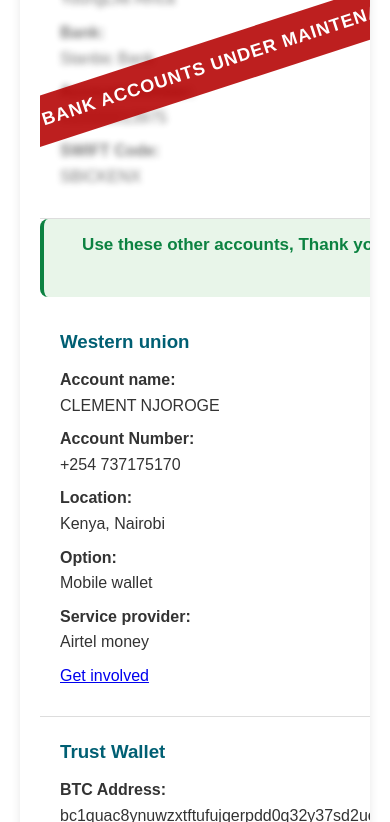
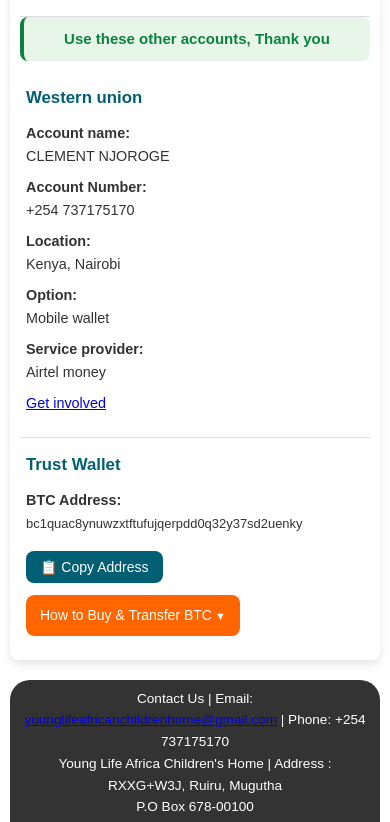
Before and after one commit to KiaSteve/young-life-africa-childrens-home, a plain HTML site: page howyoucanhelp.html in a window 390 px wide. Shown: the part 846-1668 px from the top of the page. Drawn offline with Linux system fonts and the light colour scheme.

Commit message:
howyoucanhelp change

```diff
--- a/howyoucanhelp.html
+++ b/howyoucanhelp.html
@@ -20,6 +20,7 @@
 
         .logo {
             max-width: 200px;
+            height: auto;
         }
 
         /* Body Styling */
@@ -148,6 +149,7 @@
 
         .donation-method p {
             margin-bottom: 8px;
+            word-break: break-word;
         }
 
         .donation-method strong {
@@ -155,41 +157,24 @@
             width: 150px;
         }
 
-        /* Responsive Design */
-        @media (max-width: 768px) {
-            .donate-details {
-                flex-direction: column;
-            }
+        #btc-address {
+            word-break: break-all;
+            font-size: 0.9em;
+        }
 
-            .donation-method {
-                border-right: none;
-                border-bottom: 1px solid #ddd;
-            }
+        #copy-btc-btn {
+            margin-top: 8px;
+            padding: 8px 14px;
+            border: none;
+            border-radius: 8px;
+            background: #005f73;
+            color: white;
+            cursor: pointer;
+            font-size: 14px;
+        }
 
-            .donation-method:last-child {
-                border-bottom: none;
-            }
-
-            .hero {
-                font-size: 24px;
-                height: 200px;
-            }
-
-            header {
-                flex-direction: column;
-                align-items: flex-start;
-                font-size: 20px;
-            }
-
-            .headercontainer {
-                width: 100%;
-                justify-content: space-between;
-            }
-
-            .donation-method strong {
-                width: auto;
-                display: block;
-            }
+        #copy-btc-btn:hover {
+            background: #00495a;
         }
 
         footer {
@@ -319,6 +304,124 @@
 
         .social-icons img {
             display: block;
+        }
+
+        /* ===== Tablet & below ===== */
+        @media (max-width: 768px) {
+            .donate-details {
+                flex-direction: column;
+            }
+
+            .donation-method {
+                border-right: none;
+                border-bottom: 1px solid #ddd;
+            }
+
+            .donation-method:last-child {
+                border-bottom: none;
+            }
+
+            header {
+                flex-direction: column;
+                align-items: flex-start;
+                font-size: 20px;
+            }
+
+            .headercontainer {
+                width: 100%;
+                justify-content: space-between;
+            }
+
+            .donation-method strong {
+                width: auto;
+                display: block;
+            }
+        }
+
+        /* ===== Phone screens: tighten everything so it fits comfortably ===== */
+        @media (max-width: 480px) {
+            body {
+                padding: 10px;
+            }
+
+            .logo {
+                max-width: 130px;
+            }
+
+            header {
+                margin: 0 0 10px 0;
+                gap: 6px;
+                font-size: 16px;
+            }
+
+            .headercontainer {
+                gap: 4px;
+            }
+
+            .headerbutton {
+                padding: 8px 6px;
+                font-size: 13px;
+            }
+
+            .button {
+                font-size: 13px !important;
+                padding: 6px 10px;
+            }
+
+            .donate-container {
+                margin: 10px auto;
+                border-radius: 8px;
+            }
+
+            .donate-header {
+                padding: 14px;
+            }
+
+            .donate-header h1 {
+                font-size: 1.4rem;
+            }
+
+            .donate-header p {
+                font-size: 0.95rem;
+            }
+
+            .donate-details {
+                padding: 10px;
+            }
+
+            .donation-method {
+                min-width: 100%;
+                padding: 14px 6px;
+            }
+
+            .donation-method h3 {
+                font-size: 1.05rem;
+            }
+
+            .donation-method p,
+            .instructions-content,
+            .btc-warning {
+                font-size: 0.9rem;
+            }
+
+            .alternative-notice {
+                font-size: 15px;
+                padding: 10px;
+            }
+
+            .bank-maintenance::after {
+                font-size: 14px;
+                padding: 8px 0;
+            }
+
+            footer {
+                padding: 8px;
+                font-size: 0.85rem;
+            }
+
+            footer p {
+                padding: 0 4px;
+            }
         }
     </style>
 </head>
@@ -454,8 +557,3 @@
 
 </body>
 </html>
-
-  </div>
-</footer>
-</body>
-</html>
```
